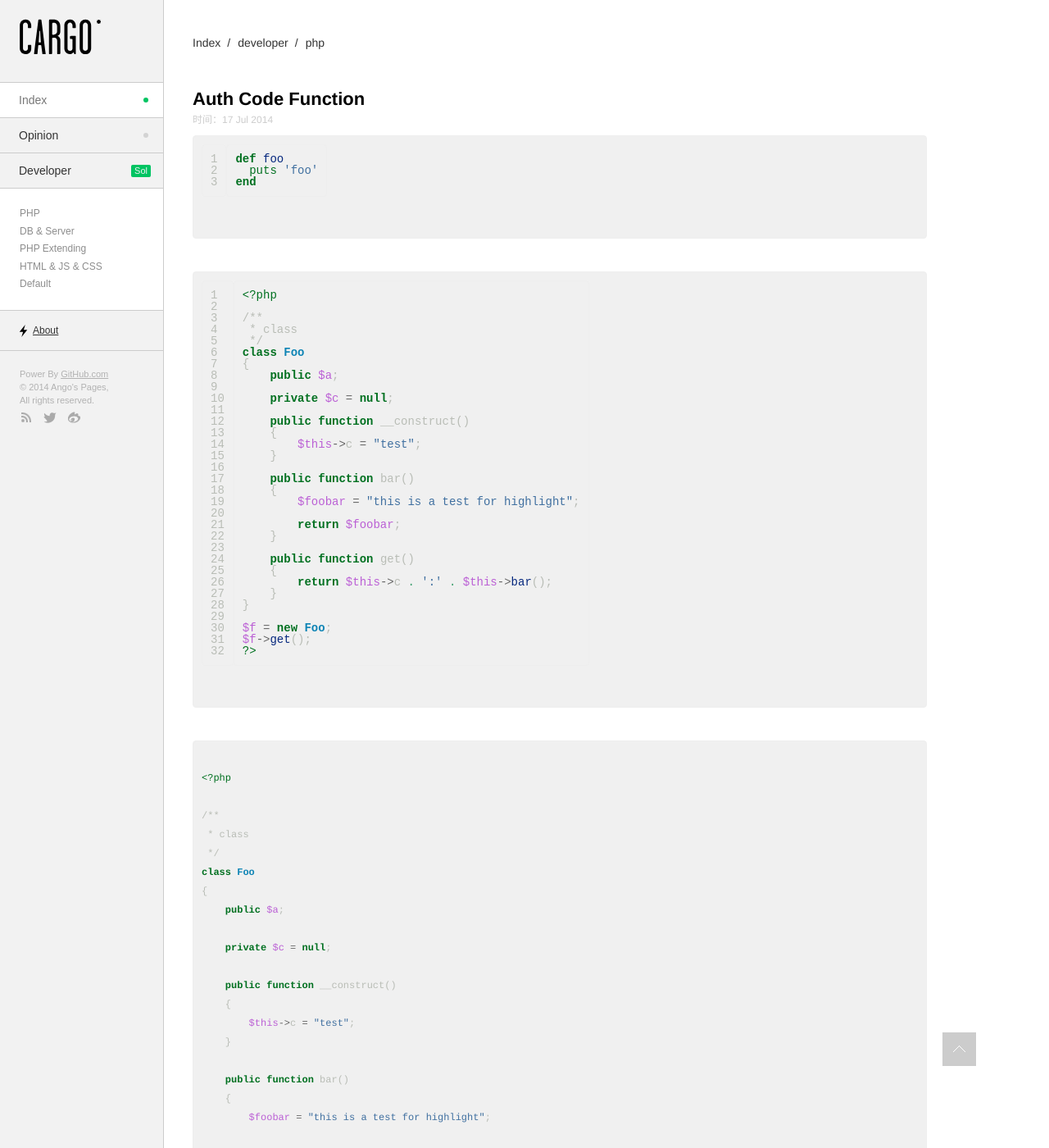
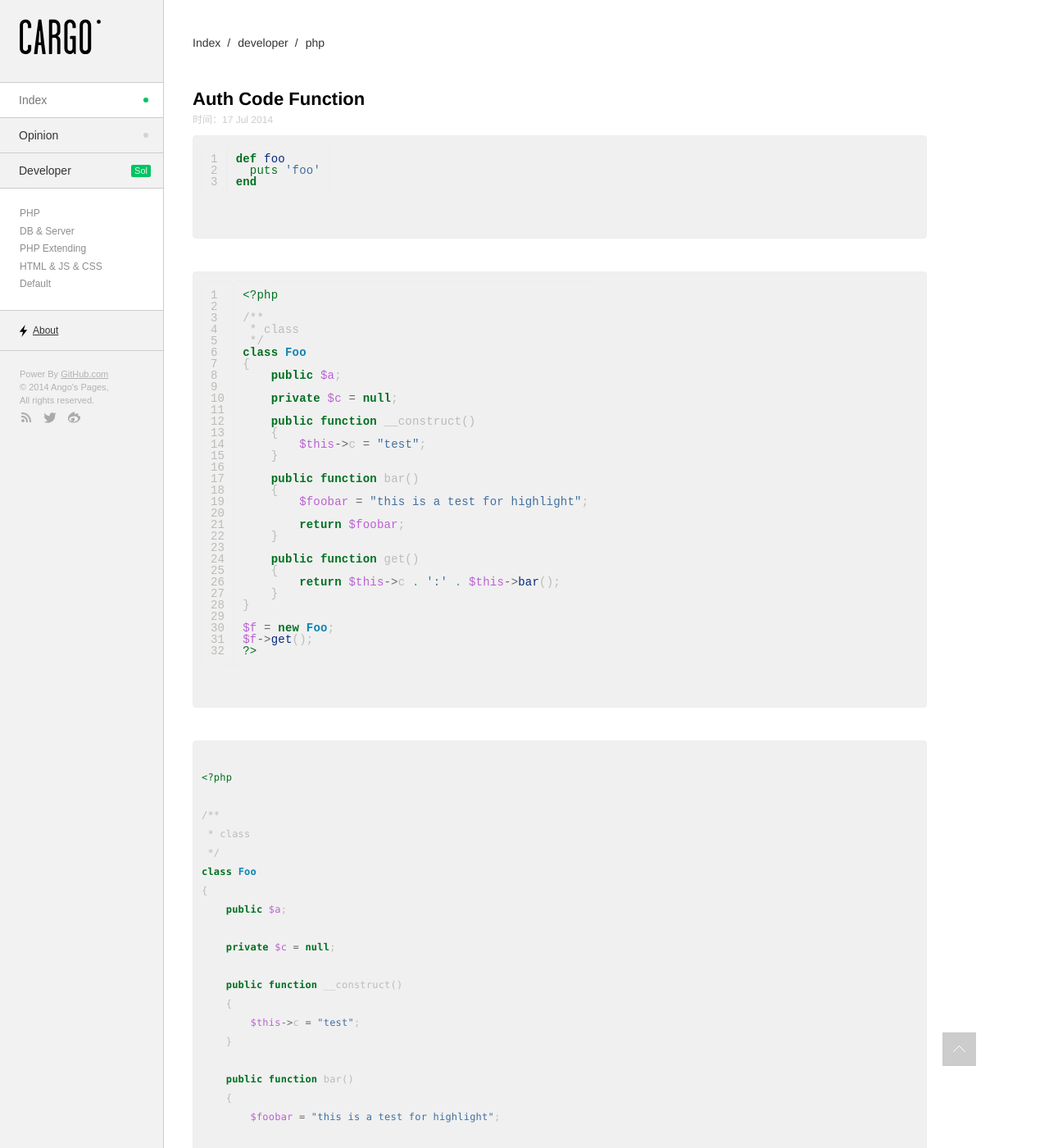
Before and after one commit to Angos/angos.github.io, a Jekyll site: the page built from _posts/developer/2014-07-17-Auth-Code-Function.md, in a window 1280 px wide and 1400 px high. Shown: the whole window at 82% size. Built offline with Jekyll 4.4.1, drawn with Linux system fonts in a browser that asks for light colours; nearby versions of some CDN libraries; Markdown is read by kramdown in place of the engine named in the settings.

Commit message:
modified

```diff
--- a/assets/styles/default.css
+++ b/assets/styles/default.css
@@ -151,9 +151,10 @@
 	background: #eee;
 	border: 1px solid #ccc;
 	padding: 0 5px;
-	font-family: "Courier";
+	font: 12px/1 'Consolas','DejaVu Sans Mono','Bitstream Vera Sans Mono',monospace;
+	/*font-family: "Courier";
 	line-height: 1;
-	font-size: 12px;
+	font-size: 12px;*/
 	word-wrap: break-word;
 }
 
@@ -168,6 +169,7 @@
 	-moz-border-radius: 4px 4px 4px 4px;
 	border-radius: 4px 4px 4px 4px;
 	color: #b9bdb6;
+	letter-spacing: 0.015em;
 	/*margin-top: -20px;*/
 }
 
```
